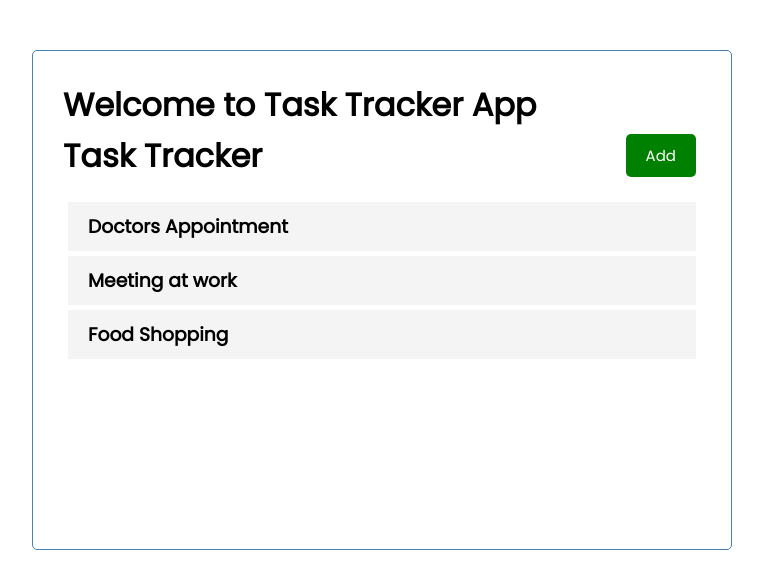
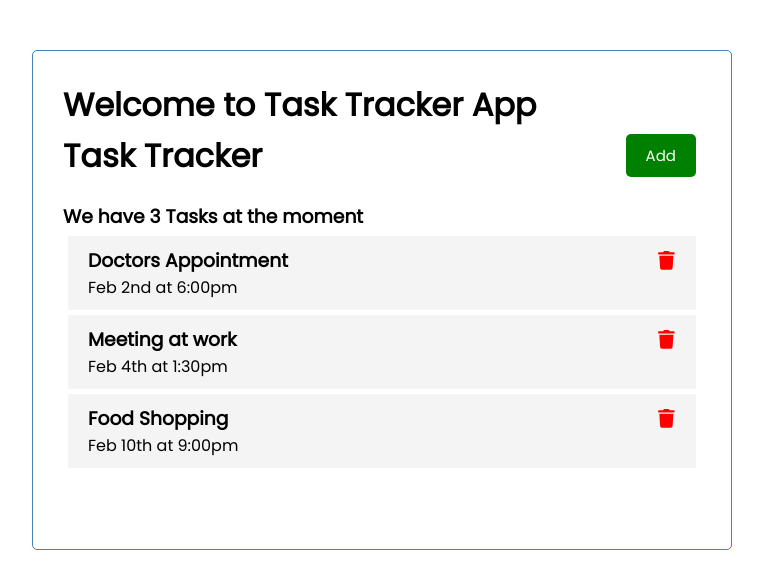
Before and after one commit to benk1/Task-tracker, a React (Create React App) app: page / in a window 1280 px wide. Shown: the top 588 px of the page, without its empty margins (258-1021 px from the left). Built offline with nearby package versions, Linux system fonts and the light colour scheme.

Commit message:
add delete functionalities

```diff
--- a/package.json
+++ b/package.json
@@ -8,6 +8,7 @@
     "@testing-library/user-event": "^12.1.10",
     "react": "^17.0.2",
     "react-dom": "^17.0.2",
+    "react-icons": "^4.2.0",
     "react-router-dom": "^5.2.0",
     "react-scripts": "4.0.3",
     "web-vitals": "^1.0.1"
--- a/src/App.js
+++ b/src/App.js
@@ -1,32 +1,36 @@
-import Header from './components/Header'
-import Tasks from './components/Tasks'
-import {useState} from 'react'
+import Header from './components/Header';
+import Tasks from './components/Tasks';
+import { useState } from 'react';
 function App() {
-  const[tasks,useTasks] = useState([
+	const [tasks, setTasks] = useState([
 		{
-        id:1,
+			id: 1,
 			text: 'Doctors Appointment',
 			day: 'Feb 2nd at 6:00pm',
-        reminder: true
+			reminder: true,
 		},
 		{
-        id:2,
+			id: 2,
 			text: 'Meeting at work',
 			day: 'Feb 4th at 1:30pm',
-        reminder: true
+			reminder: true,
 		},
 		{
-        id:3,
+			id: 3,
 			text: 'Food Shopping',
 			day: 'Feb 10th at 9:00pm',
-        reminder: false
-    }
-    ])
+			reminder: false,
+		},
+	]);
+	//Delete a Task
+	const handleDelete = (id) => {
+		setTasks(tasks.filter((task) => task.id !== id));
+	};
 	return (
-    <div className="container">
+		<div className='container'>
 			<h1>Welcome to Task Tracker App</h1>
-      <Header title='Task Tracker'/>
-      <Tasks tasks={tasks}/>
+			<Header title='Task Tracker' />
+			<Tasks tasks={tasks} onDelete={handleDelete} />
 		</div>
 	);
 }
--- a/src/components/Task.jsx
+++ b/src/components/Task.jsx
@@ -1,14 +1,20 @@
-import React from 'react'
+import { FaTrash } from 'react-icons/fa';
+import React from 'react';
 
-const Task = ({task}) => {
-    return (
-        <div className='task'>
+const Task = ({ task, onDelete }) => {
+	return (
+		<div className='task'>
+			<h3>
+				{task.text}
 
-              <h3>{task.text}</h3>
+				<FaTrash
+					onClick={() => onDelete(task.id)}
+					style={{ color: 'red', cursor: 'pointer' }}
+				/>
+			</h3>
+			<p>{task.day}</p>
+		</div>
+	);
+};
 
-
-        </div>
-    )
-}
-
-export default Task
+export default Task;
--- a/src/components/Tasks.jsx
+++ b/src/components/Tasks.jsx
@@ -1,14 +1,20 @@
-import Task from "./Task"
+import Task from './Task';
 
-const Tasks = ({tasks}) => {
+const Tasks = ({ tasks, onDelete }) => {
+	const result =
+		tasks.length === 0 ? (
+			<h3>Please Add Tasks!</h3>
+		) : (
+			tasks.map((task) => (
+				<Task key={task.id} task={task} onDelete={onDelete} />
+			))
+		);
+	return (
+		<>
+			<h3>We have {tasks.length} Tasks at the moment</h3>
+			{result}
+		</>
+	);
+};
 
-    return (
-        <>
-          {tasks.map((task) => (
-              <Task key={task.id} task={task}/>
-          ))}
-        </>
-    )
-}
-
-export default Tasks
+export default Tasks;
```
Also changed, not shown: 1 other file (tests, documents, lock files or other folders). Lines whose indentation alone changed are shown as unchanged.
